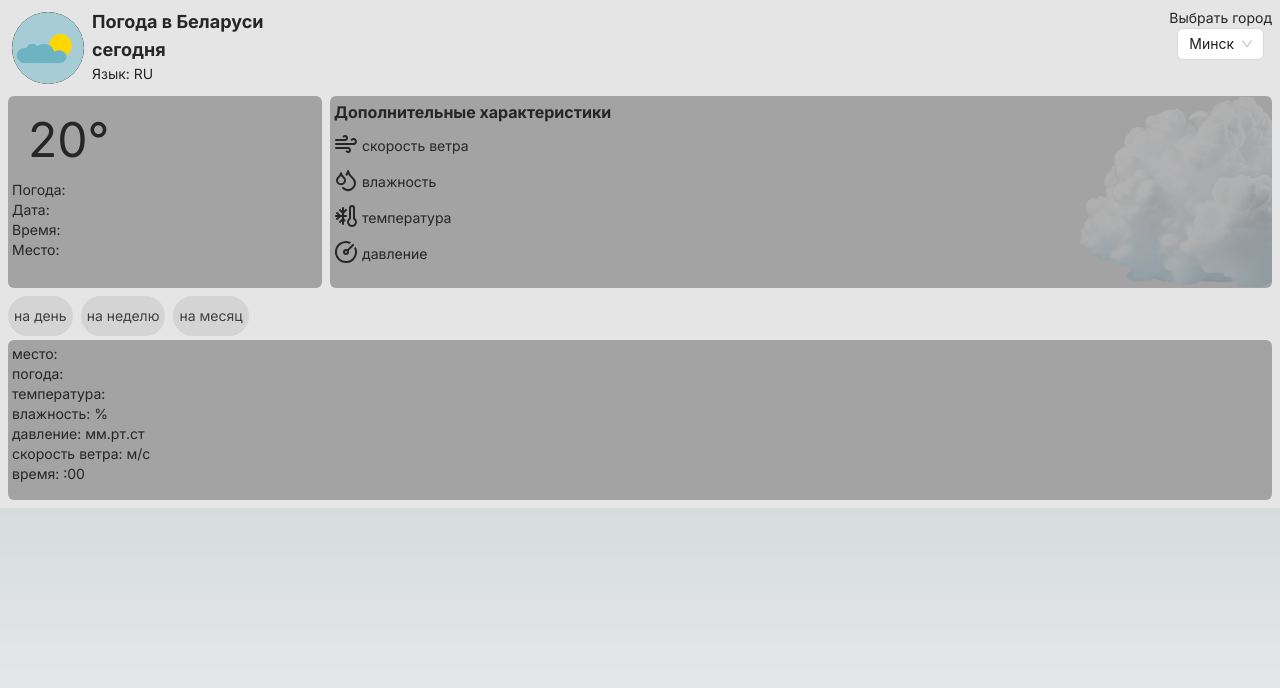
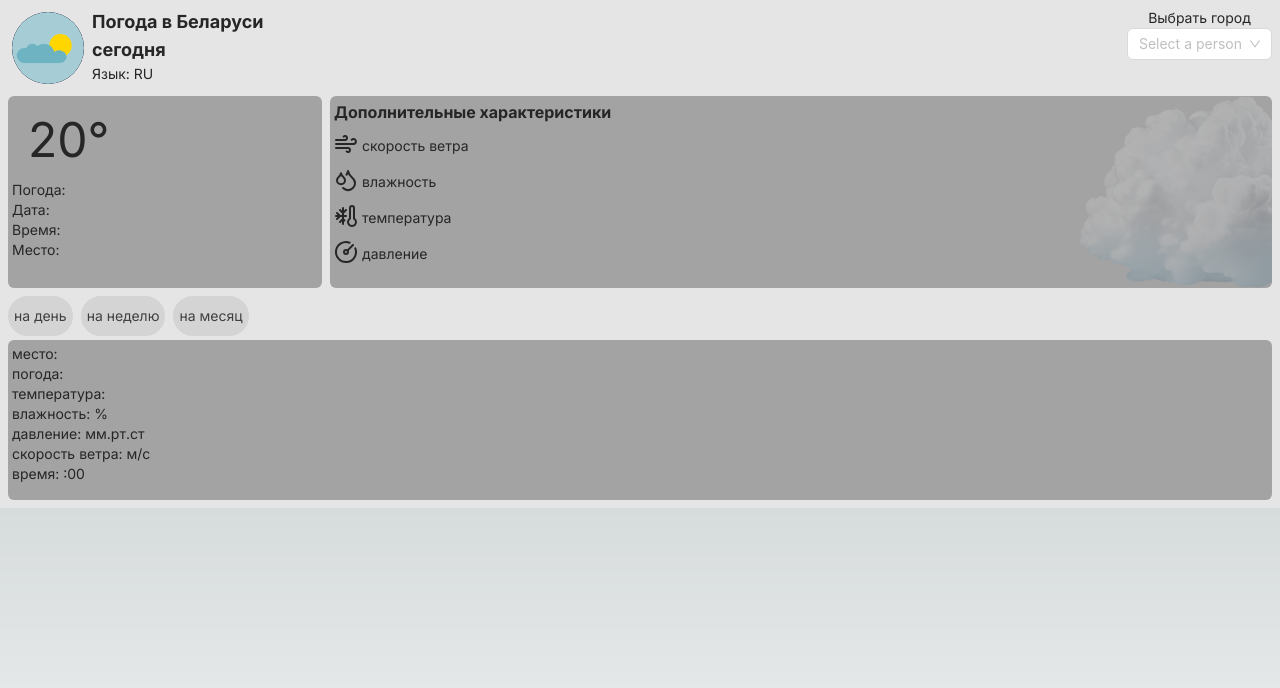
Before and after one commit to Nikich-Brat/WP2, a Next.js app: page /home in a window 1280 px wide. Shown: the top 688 px of the page. Built offline with nearby package versions, Linux system fonts and the light colour scheme.

Commit message:
4th-verNB(optimized)

```diff
--- a/src/weatherapp/components/PeriodPrediction.tsx
+++ b/src/weatherapp/components/PeriodPrediction.tsx
@@ -1,10 +1,12 @@
 import { PlacePredictPanel } from "./PlacePredictPanel";
 
 export const GetPredictPanel = ({
+  theme,
   city,
   interval,
   setInterval,
 }: {
+  theme: string;
   city: number;
   interval: string;
   setInterval: (text: string) => void;
--- a/src/weatherapp/components/SelectPlace.tsx
+++ b/src/weatherapp/components/SelectPlace.tsx
@@ -3,8 +3,10 @@ import { Select, ConfigProvider, theme } from "antd";
 import { placelist } from "../constants/weatherstek/placeslist";
 
 export const CityChanger = ({
+  themenow,
   setCity,
 }: {
+  themenow: string;
   setCity: (text: number) => void;
 }) => {
   const onChange = (value: string) => {
@@ -27,9 +29,7 @@ export const CityChanger = ({
       <ConfigProvider
         theme={{
           algorithm:
-            localStorage.theme === "dark"
-              ? theme.darkAlgorithm
-              : theme.defaultAlgorithm,
+            themenow === "dark" ? theme.darkAlgorithm : theme.defaultAlgorithm,
         }}
       >
         <Select
@@ -38,7 +38,9 @@ export const CityChanger = ({
           optionFilterProp="children"
           onChange={onChange}
           onSearch={onSearch}
-          defaultValue={localStorage.place}
+          defaultValue={
+            typeof localStorage === "undefined" ? "0" : localStorage.place
+          }
           filterOption={filterOption}
           options={placelist}
         />
--- a/src/weatherapp/components/home.tsx
+++ b/src/weatherapp/components/home.tsx
@@ -15,15 +15,13 @@ import { GetPredictPanel } from "./PeriodPrediction";
 
 export const WeatherPrediction = () => {
   const [theme, setTheme] = useState<string>(
-    localStorage.theme ? localStorage.theme : "light",
+    typeof localStorage === "undefined" ? "light" : localStorage.theme,
   );
   const [city, setCity] = useState<number>(
-    localStorage.place ? localStorage.place : (localStorage.place = 0),
+    typeof localStorage === "undefined" ? 0 : localStorage.city,
   );
   const [interval, setInterval] = useState<string>(
-    localStorage.interval
-      ? localStorage.interval
-      : (localStorage.interval = "Day"),
+    typeof localStorage === "undefined" ? "Day" : localStorage.interval,
   );
 
   useEffect(() => {
@@ -31,9 +29,11 @@ export const WeatherPrediction = () => {
   }, []);
 
   if (theme === "light") {
-    document.documentElement.classList.remove("dark");
-    document.documentElement.classList.add("light");
-  } else {
+    if (typeof document !== "undefined") {
+      document.documentElement.classList.remove("dark");
+      document.documentElement.classList.add("light");
+    }
+  } else if (typeof document !== "undefined") {
     document.documentElement.classList.remove("light");
     document.documentElement.classList.add("dark");
   }
@@ -57,7 +57,10 @@ export const WeatherPrediction = () => {
               <p>Язык: RU</p>
             </article>
           </div>
-          <CityChanger setCity={(text: number) => setCity(text)} />
+          <CityChanger
+            themenow={theme}
+            setCity={(text: number) => setCity(text)}
+          />
         </div>
 
         <div className="w-full h-auto flex flex-col dark:bg-neutral-800 dark:text-neutral-200 bg-neutral-200 text-neutral-800 lg:flex-row md:flex-col sm:flex-col">
@@ -111,6 +114,7 @@ export const WeatherPrediction = () => {
         </div>
 
         <GetPredictPanel
+          theme={theme}
           city={city}
           interval={interval}
           setInterval={(text: string) => setInterval(text)}
--- a/src/weatherapp/components/theme.tsx
+++ b/src/weatherapp/components/theme.tsx
@@ -36,24 +36,27 @@ export const ThemeChanger = ({
       setTheme("dark");
     }
   }
-  return localStorage.theme === "dark" ? (
+  if (theme === "dark") {
+    return (
       <div
         className="rounded-full hover:bg-blue-300 dark:hover:bg-neutral-900 transition-all duration-300 h-20 w-20 p-1"
         onClick={onClick}
       >
         <Image
-        className="rounded-full h-full w-full"
+          className="rounded-full h-full w-full bg-blue-300 hover:bg-neutral-900"
           src={ImNightMode}
           alt="menutab"
         />
       </div>
-  ) : (
+    );
+  }
+  return (
     <div
       className="rounded-full hover:bg-blue-300 dark:hover:bg-neutral-900 transition-all duration-300 h-20 w-20 p-1"
       onClick={onClick}
     >
       <Image
-        className="rounded-full h-full w-full"
+        className="rounded-full h-full w-full bg-blue-300 dark:hover:bg-neutral-900"
         src={ImDayMode}
         alt="menutab"
       />
```
Lines whose indentation alone changed are shown as unchanged.
